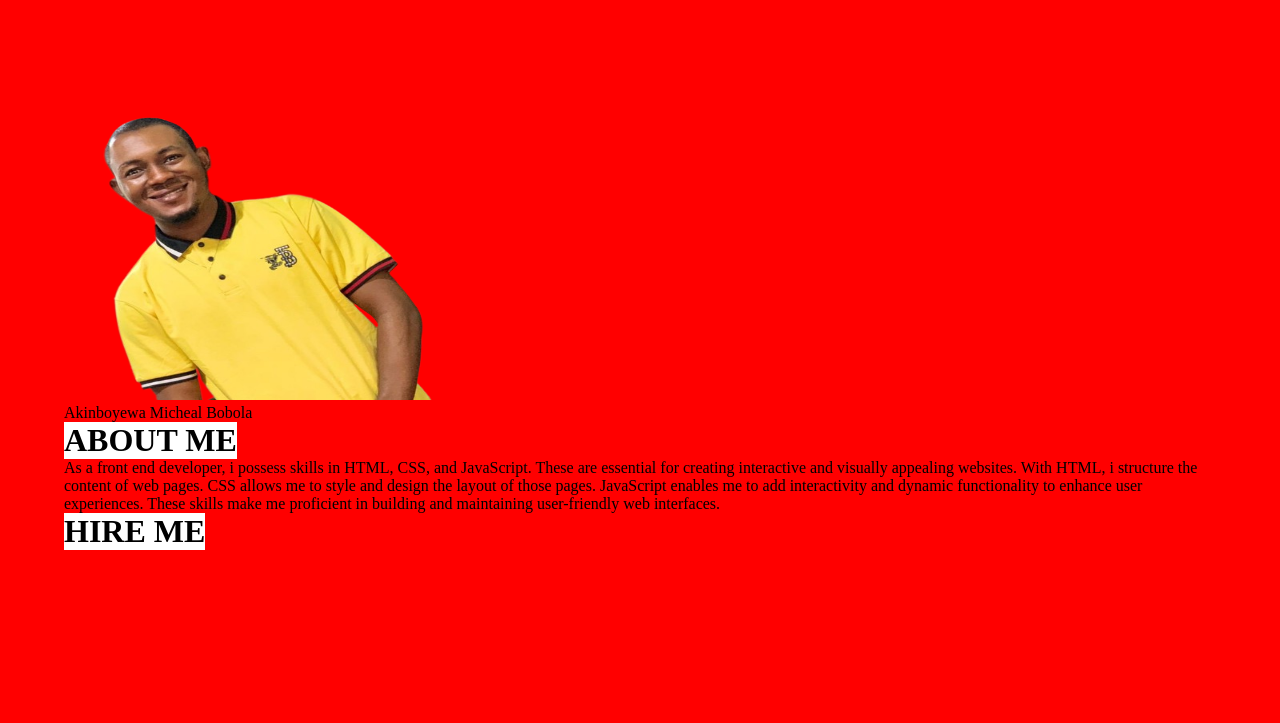
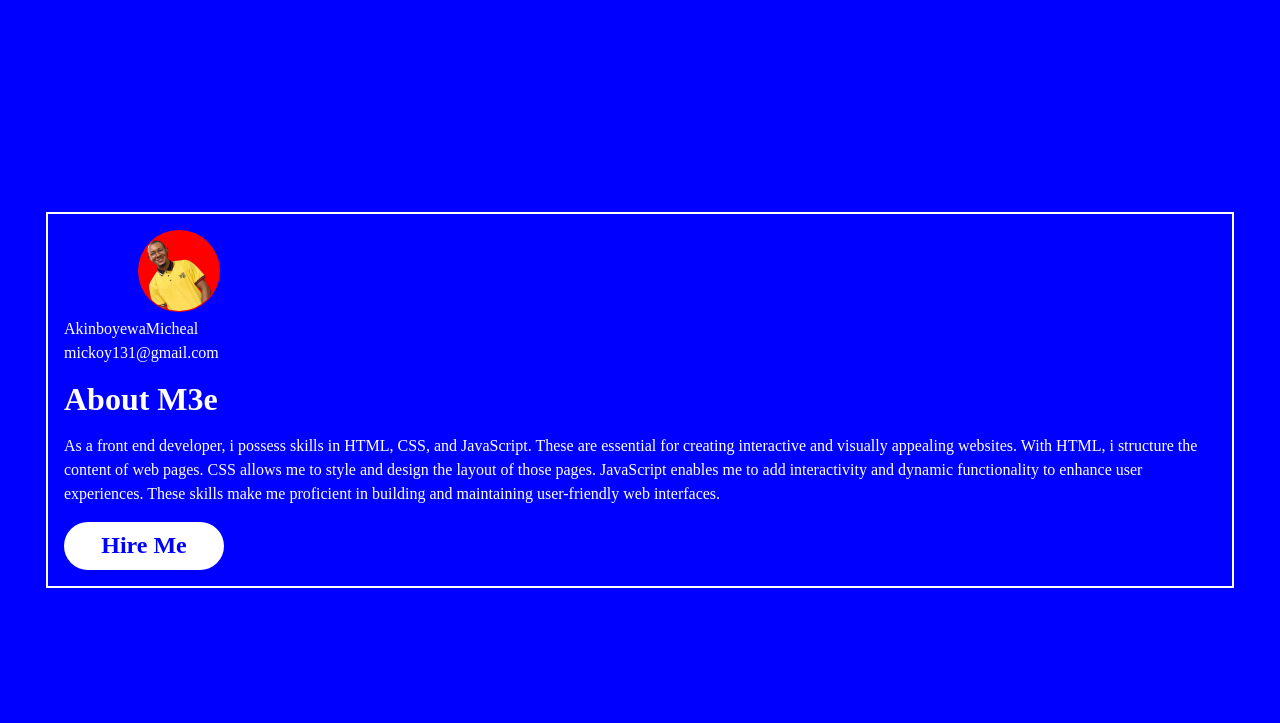
Before and after one commit to mickoty/New-intership, a plain HTML site: page index.html in a window 1280 px wide. Drawn offline with Linux system fonts and the light colour scheme.

Commit message:
add new styling

```diff
--- a/app.css
+++ b/app.css
@@ -3,24 +3,61 @@
   padding: 0;
   box-sizing: boarderbox;
 }
+img {
+  display: block;
+}
+p {
+  line-height: 1.5rem;
+}
 body {
-  background: red;
+  background: blue;
   width: 100%;
   height: 100vh;
   display: grid;
-  place-items:
-  center ;
+  place-items: center;
+  color: white;
 }
 h1 {
-  text-transform: uppercase;
+  text-transform: capitalize;
   display: inline-block;
-  background: white;
 }
-img {
-  width: 25rem;
-  height: 20rem;
+.ab {
+  margin-top:1rem ;
+  margin-bottom: 1rem;
 }
 .app-con {
   width: 90%;
-  height: 80%;
+  padding: 1rem;
+  border: 2px solid white;
 }
+
+.photo {
+  width: 100%;
+  height: 5rem;
+  border-radius: 50%;
+}
+.info {
+  display: grid;
+  width: 20%;
+  margin-bottom: 0.3rem;
+}
+.img-con {
+  background: red;
+  width: 5rem;
+  height: 5rem;
+  padding: 1px;
+  border-radius: 50%;
+  place-self: center;
+}
+
+.hire {
+  font-size: 1.5rem;
+  background: white;
+  color: blue;
+  width: 10rem;
+  height: 3rem;
+  margin-top: 1rem;
+  display: grid;
+  place-items: center;
+  border-radius: 2rem;
+}
--- a/index.html
+++ b/index.html
@@ -9,10 +9,15 @@
     <link rel="stylesheet" href="app.css" />
   </head>
   <body>
-    <di class="app-con">
-     <img src="./micImg.png"  alt ="my-img" />
-      <p>Akinboyewa Micheal Bobola</p>
-      <h1>about me</h1>
+    <div class="app-con">
+      <div class="info">
+        <div class="img-con">
+          <img src="./micImg.png" class="photo" alt="m-img" />
+        </div>
+      </div>
+      <p>AkinboyewaMicheal</p>
+      <p>mickoy131@gmail.com</p>
+      <h1 class="ab">about m3e</h1>
       <p>
         As a front end developer, i possess skills in HTML, CSS, and JavaScript.
         These are essential for creating interactive and visually appealing
@@ -23,7 +28,7 @@
         user-friendly web interfaces.
       </p>
 
-      <h1>hire me</h1>
+      <h1 class="hire">hire me</h1>
     </div>
   </body>
 </html>
```
